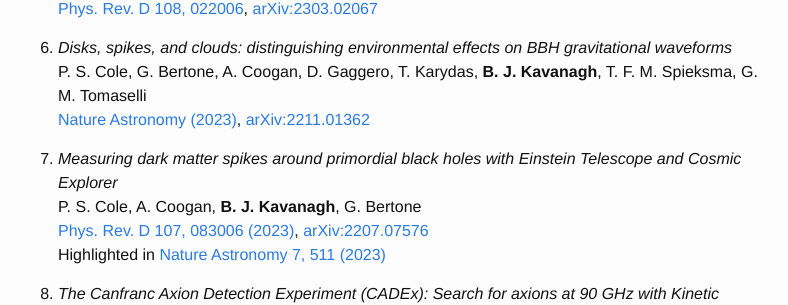
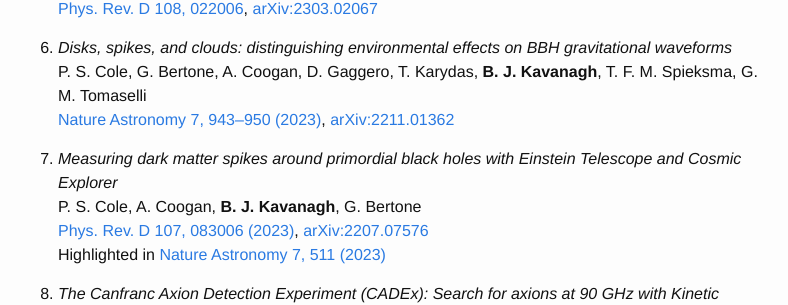
Before and after one commit to bradkav/bradkav.github.io, a Jekyll site: the page built from publications.md, in a window 1280 px wide and 900 px high, scrolled down 638 px. Shown: the part 149-454 px from the top of the window, without its empty margins (242-1030 px from the left). Built offline with Jekyll 4.4.1, drawn with Linux system fonts in a browser that asks for light colours.

Commit message:
Updated Nature Astro reference

```diff
--- a/publications.md
+++ b/publications.md
@@ -41,7 +41,7 @@ EDELWEISS Collaboration and **B. J. Kavanagh**
 
 2. *Disks, spikes, and clouds: distinguishing environmental effects on BBH gravitational waveforms*
 P. S. Cole, G. Bertone, A. Coogan, D. Gaggero, T. Karydas, **B. J. Kavanagh**, T. F. M. Spieksma, G. M. Tomaselli
-[Nature Astronomy (2023)](https://doi.org/10.1038/s41550-023-01990-2), [arXiv:2211.01362](https://arxiv.org/abs/2211.01362)
+[Nature Astronomy 7, 943–950 (2023)](https://doi.org/10.1038/s41550-023-01990-2), [arXiv:2211.01362](https://arxiv.org/abs/2211.01362)
 
 2. *Measuring dark matter spikes around primordial black holes with Einstein Telescope and Cosmic Explorer*
 P. S. Cole, A. Coogan, **B. J. Kavanagh**, G. Bertone
```
Also changed, not shown: 1 other file.
